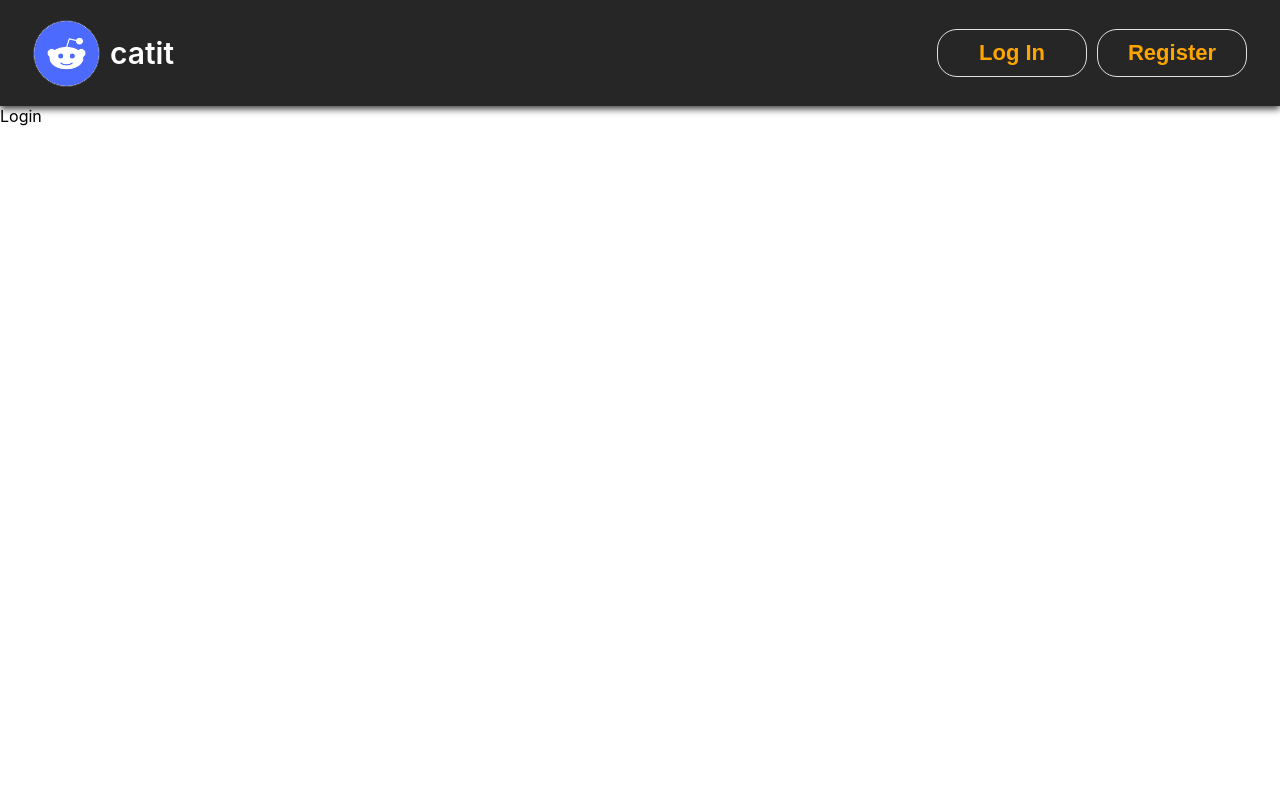
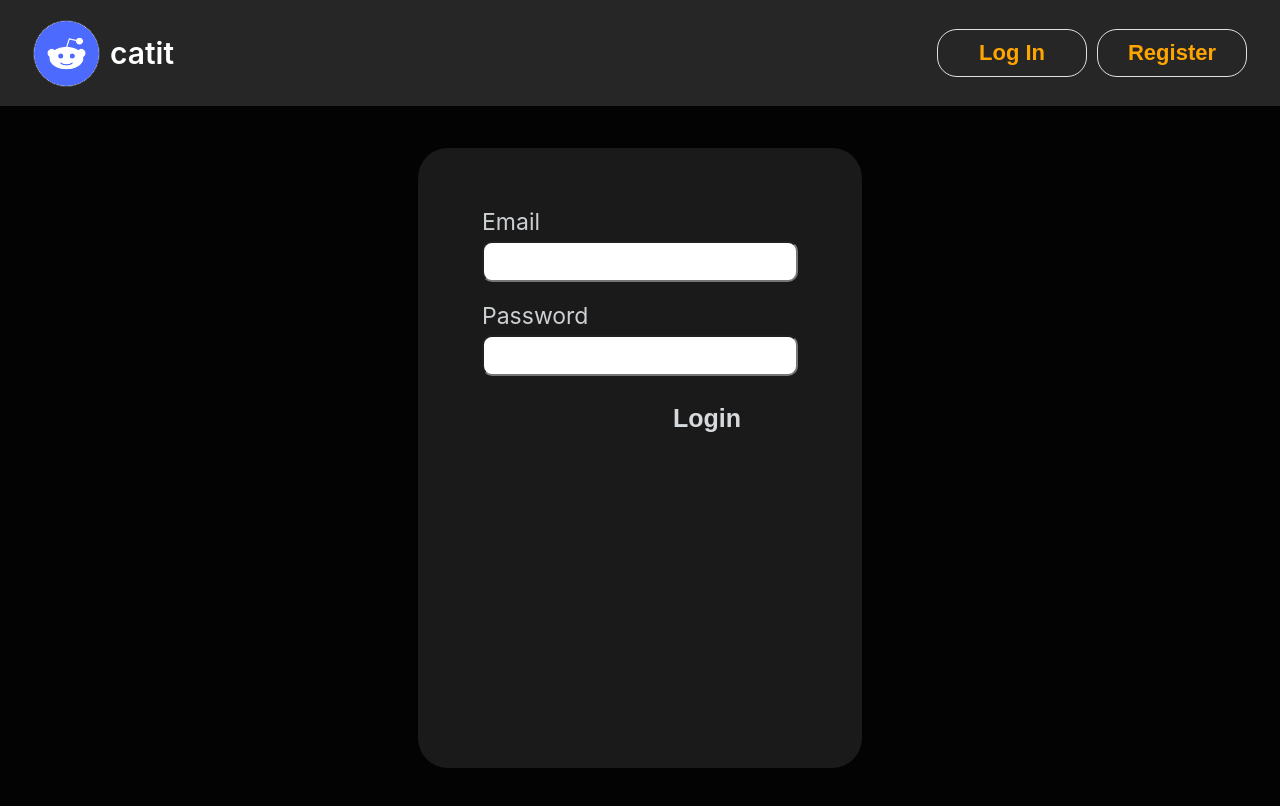
Before and after one commit to EmptyBox12/basic-forum-app, a React (Create React App) app in the folder client/: page /login in a window 1280 px wide. Shown: the top 806 px of the page. Built offline with nearby package versions, Linux system fonts and the light colour scheme; no server answers.

Commit message:
login page + logout + profile navigate

```diff
--- a/client/package.json
+++ b/client/package.json
@@ -8,12 +8,14 @@
     "@testing-library/user-event": "^13.5.0",
     "axios": "^0.24.0",
     "date-fns": "^2.28.0",
+    "formik": "^2.2.9",
     "react": "^17.0.2",
     "react-cookie": "^4.1.1",
     "react-dom": "^17.0.2",
     "react-router-dom": "^6.2.1",
     "react-scripts": "5.0.0",
-    "web-vitals": "^2.1.2"
+    "web-vitals": "^2.1.2",
+    "yup": "^0.32.11"
   },
   "scripts": {
     "start": "react-scripts start",
--- a/client/src/App.css
+++ b/client/src/App.css
@@ -131,7 +131,6 @@
   padding: 20px;
   padding-left: 100px;
   padding-right: 70px;
-
 }
 .postTitle{
   color: rgb(205 208 210);
@@ -196,3 +195,72 @@
 .commentContent{
   font-size: 20px ;
 }
+.loginFormContainer{
+  background-color: #030303;
+  min-height:88vh;
+  display: flex;
+  justify-content: center;
+  padding: 10px;
+  box-sizing: border-box;
+  align-items: center;
+}
+.loginForm{
+  background-color: #1a1a1a;
+  border-radius: 30px;
+  color: rgb(205 208 210);
+  display: flex;
+  flex-direction: column;
+  align-items: center;
+  padding: 30px;
+  height: 70vh;
+  width: 30vw;
+  font-size: 23px;
+  gap: 20px;
+}
+.loginForm input{
+  width: 300px;
+  font-size: 19px;
+  height: 27px;
+  padding: 5px;
+  padding-left: 7px;
+  margin-top: 5px;
+  border-radius: 10px;
+}
+.loginEmail{
+  margin-top: 30px;
+}
+.loginPassword, .loginEmail{
+  display: flex;
+  flex-direction: column;
+}
+.loginForm button{
+  width: 70px;
+  align-self: flex-end;
+  margin-right: 75px;
+  font-size: 25px;
+  color: #D7DADC;
+  background-color: transparent;
+  border: 1px solid #1a1a1a;
+  font-weight: 700;
+  width: 100px;
+  height: 40px;
+  padding:21px 30px;
+  display: flex;
+  align-items: center;
+  justify-content: center;
+  border-radius: 30px;
+  transition: border 400ms ease-in-out;
+}
+.loginForm button:hover{
+  border: 1px solid #a4a7a8;
+  transition: border 400ms ease-in-out;
+}
+.loginForm button:active{
+  filter: brightness(0.7);
+}
+.error{
+  color: tomato;
+  font-size: 17px;
+  margin-left: 4px;
+  margin-top: 1px;
+}
--- a/client/src/App.js
+++ b/client/src/App.js
@@ -15,14 +15,11 @@ import Login from "./components/Login";
 
 import "./App.css";
 
-axios.interceptors.response.use(null, error=>{
-
-});
-
 function App() {
   const [cookies, setCookie, removeCookie] = useCookies();
   const [posts, setPosts] = useState([]);
   const [loggedIn, setLoggedIn] = useState(false);
+  //need useEffect to check login
 
   async function getPosts() {
     try {
@@ -46,12 +43,12 @@ function App() {
   return (
     <div className="App">
       <Router>
-        <Navbar loggedIn = {loggedIn} />
+        <Navbar loggedIn = {loggedIn} setLoggedIn = {setLoggedIn} />
         <Routes>
           <Route path="/" element={<Main posts={posts} />} />
           <Route path="/:slug" element={<Post />} />
           <Route path="/users/:slug" element={<Profile />} />
-          <Route path="/login" element={<Login setLoggedIn = {setLoggedIn} />} />
+          <Route path="/login" element={<Login setLoggedIn = {setLoggedIn} loggedIn = {loggedIn} />} />
         </Routes>
       </Router>
     </div>
--- a/client/src/components/Login.js
+++ b/client/src/components/Login.js
@@ -1,13 +1,79 @@
-import React from 'react';
-import axios from 'axios';
+import React, { useEffect } from "react";
+import axios from "axios";
+import { useFormik } from "formik";
+import * as Yup from "yup";
+import { useNavigate } from "react-router-dom";
 import { useCookies } from "react-cookie";
 
+export default function Login({ setLoggedIn, loggedIn }) {
+  const [cookies, setCookie, removeCookie] = useCookies();
+  const navigate = useNavigate();
 
-export default function Login({setLoggedIn}) {
-  const [cookies, setCookie, removeCookie] = useCookies();
+  const formik = useFormik({
+    initialValues: {
+      email: "",
+      password: "",
+    },
+    onSubmit: async (values) => {
+      try {
+        const { email, password } = values;
+        const loginData = await axios.post("http://localhost:3001/user/login", {
+          email,
+          password,
+        });
+        setCookie("accessToken", loginData.data.accessToken);
+        setCookie("user", loginData.data.newUser);
+        setCookie("refreshToken", loginData.data.refreshToken);
+        setLoggedIn(true);
+      } catch (error) {
+        alert(error.response.data.msg);
+      }
+    },
+    validationSchema: Yup.object().shape({
+      email: Yup.string()
+        .email("Please enter a valid email")
+        .required("Please enter an email"),
+      password: Yup.string().required("You need to enter a password"),
+    }),
+  });
+
+  useEffect(() => {
+    if (loggedIn) {
+      //navigate to profile after profile is done
+      navigate("/");
+    }
+  });
   return (
-    <div>
-      Login
+    <div className="loginFormContainer">
+      <form className="loginForm" onSubmit={formik.handleSubmit}>
+        <div className="loginEmail">
+          <label htmlFor="email">Email</label>
+          <input
+            type="text"
+            name="email"
+            value={formik.values.email}
+            onChange={formik.handleChange}
+            onBlur={formik.handleBlur}
+          />
+          {formik.touched.email && formik.errors.email ? (
+            <div className="error">{formik.errors.email}</div>
+          ) : null}
+        </div>
+        <div className="loginPassword">
+          <label htmlFor="password">Password</label>
+          <input
+            type="password"
+            name="password"
+            value={formik.values.password}
+            onChange={formik.handleChange}
+            onBlur={formik.handleBlur}
+          />
+          {formik.touched.password && formik.errors.password ? (
+            <div className="error">{formik.errors.password}</div>
+          ) : null}
+        </div>
+        <button type="submit">Login</button>
+      </form>
     </div>
-  )
+  );
 }
--- a/client/src/components/Navbar.js
+++ b/client/src/components/Navbar.js
@@ -1,8 +1,29 @@
 import React from "react";
 import { useNavigate } from "react-router-dom";
+import { useCookies } from "react-cookie";
+import axios from "axios";
 
-export default function Navbar({ loggedIn }) {
+export default function Navbar({ loggedIn, setLoggedIn }) {
+  const [cookies, setCookie, removeCookie] = useCookies();
   let navigate = useNavigate();
+
+  async function handleLogout() {
+    try {
+      let responseData = await axios.post(
+        `http://localhost:3001/user/logout`,
+        {},
+        {
+          headers: {
+            authorization: `Bearer ${cookies.accessToken}`,
+          },
+        }
+      );
+      setLoggedIn(false);
+    } catch (error) {
+      console.log(error);
+    }
+  }
+
   return (
     <div className="navBar">
       <div className="logo" onClick={() => navigate("/")}>
@@ -13,8 +34,14 @@ export default function Navbar({ loggedIn }) {
         {loggedIn ? (
           <>
             <button>New Post</button>
-            <button>Profile</button>
-            <button>Logout</button>
+            <button
+              onClick={() => {
+                navigate(`/users/${cookies.user.slug}`);
+              }}
+            >
+              Profile
+            </button>
+            <button onClick={handleLogout}>Logout</button>
           </>
         ) : (
           <>
```
Also changed, not shown: 2 other files (tests, documents, lock files or other folders).
